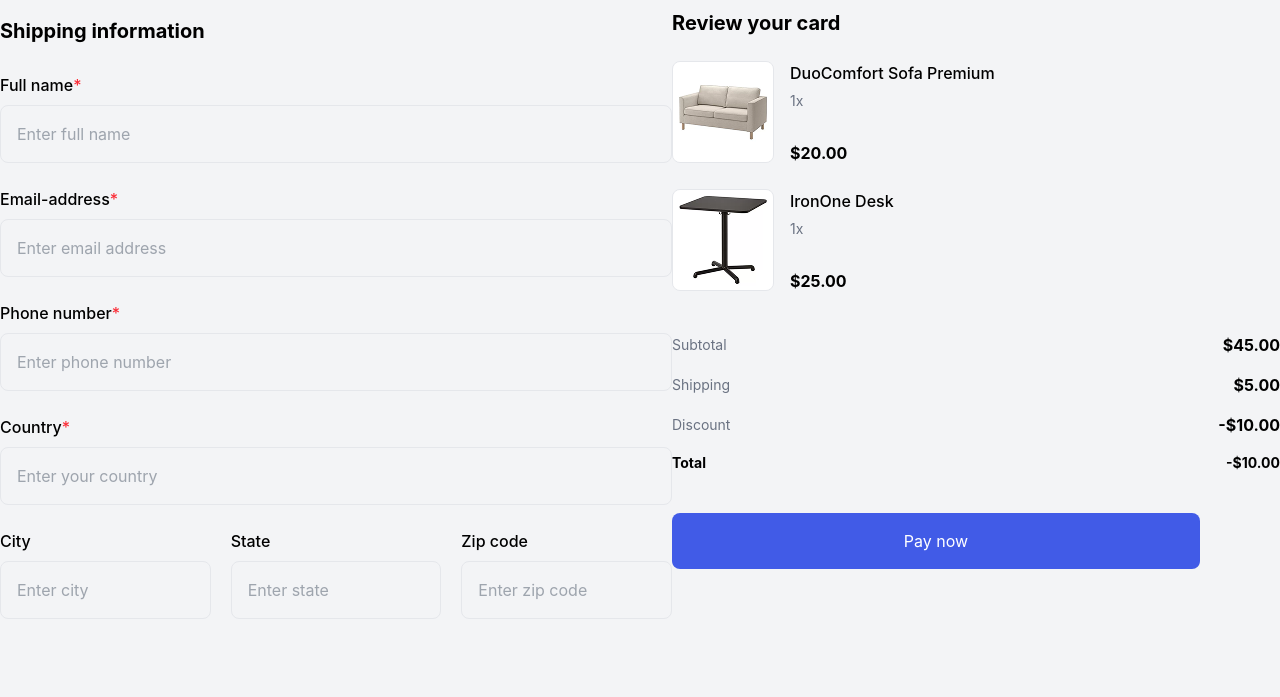
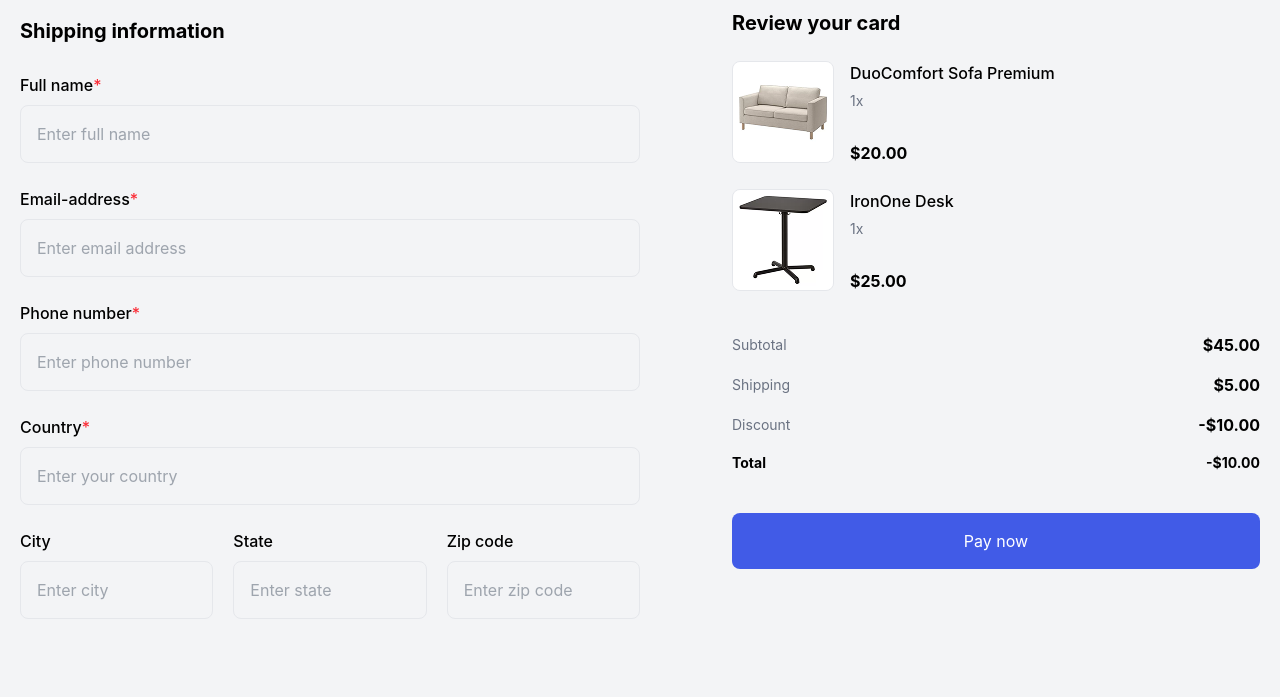
Before and after one commit to montvidjulia30-debug/Tailwind, a website built with webpack: page index.html in a window 1280 px wide. Shown: the part 199-896 px from the top of the page. Built offline with nearby package versions, Linux system fonts and the light colour scheme.

Commit message:
Update Tailwind2

```diff
--- a/index.html
+++ b/index.html
@@ -40,9 +40,10 @@
     </div>
 </header>
 
-<main class="mx-auto flex w-full max-w-[1280px] flex-col justify-between bg-gray-100 px-[20px] py-[20px] md:flex-row md:px-0">
+<main class="bg-gray-100">
+    <div class="mx-auto flex w-full max-w-[1280px] flex-col justify-between px-[20px] py-[20px] md:flex-row ">
 
-    <div class="flex w-full min-w-0 flex-col md:basis-[52.5%]">
+    <div class="flex w-full min-w-0 flex-col md:basis-[50%]">
         <div class="text-[32px] font-bold pt-[40px]">Checkout</div>
         <div class="text-xl font-bold py-[28px] ">Shipping information</div>
 
@@ -92,11 +93,11 @@
         </form>
     </div>
 
-    <div class="flex w-full min-w-0 flex-col md:basis-[47.5%]">
-        <div class="flex flex-col py-[108px]">
-            <div class="text-xl font-bold pb-[24px]">Review your card</div>
+    <div class="flex w-full min-w-0 flex-col md:basis-[50%]">
+        <div class="flex flex-col py-[108px] md:max-w-[528px] w-full md:ml-auto md:items-end ">
+            <div class="w-full text-xl font-bold pb-[24px]">Review your card</div>
 
-            <div class="flex flex-col">
+            <div class="flex w-full flex-col">
                 <div class="flex flex-row pb-[24px]">
                     <div class="">
                         <img class="rounded-lg border border-gray-200" src="images/image1.png" alt="image1">
@@ -126,7 +127,7 @@
             </div>
 
 
-            <div class="flex flex-col ">
+            <div class="flex w-full flex-col">
                 <div class="flex items-center justify-between pb-[16px]">
                     <div class="text-sm font-normal text-gray-500">Subtotal</div>
                     <div class="text-base font-bold ">$45.00</div>
@@ -148,13 +149,16 @@
                 </div>
 
 
-                <button class="w-[335px] bg-brand text-white py-[16px]  rounded-lg md:w-[528px] hover:bg-indigo-800" type="submit">Pay now</button>
+
 
             </div>
+
+            <button class="w-[335px] bg-brand text-white py-[16px]  rounded-lg md:w-full hover:bg-indigo-800" type="submit">Pay now</button>
 
         </div>
 
 
+    </div>
     </div>
 
 
```
